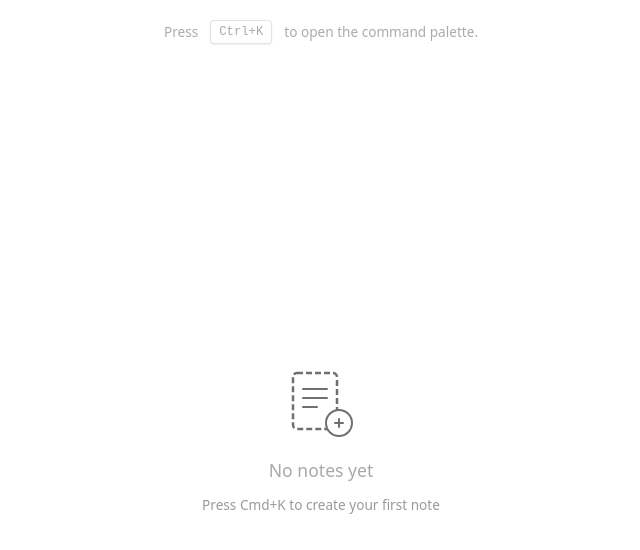
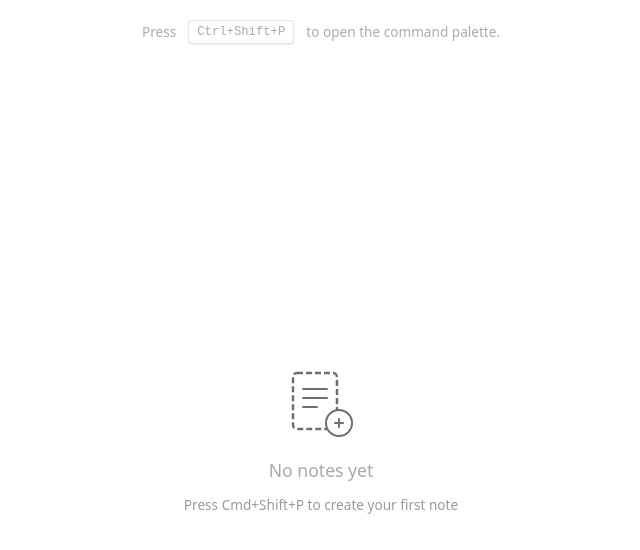
Before and after one commit to gongahkia/yoro, a React (Vite) app: page / in a window 1280 px wide. Shown: the top 550 px of the page, without its empty margins (319-959 px from the left). Built offline with nearby package versions, Linux system fonts and the light colour scheme; what gemoji would draw is missing.

Commit message:
feat(app): small changes specified

```diff
--- a/src/App.tsx
+++ b/src/App.tsx
@@ -411,13 +411,8 @@ function App() {
                 setIsHelpOpen(prev => !prev);
                 return;
             }
-            // Cmd+Shift+P or Cmd+K — command palette
+            // Cmd+Shift+P — command palette
             if ((e.metaKey || e.ctrlKey) && e.shiftKey && (e.key === 'p' || e.key === 'P')) {
-                e.preventDefault();
-                setIsPaletteOpen(prev => !prev);
-                return;
-            }
-            if ((e.metaKey || e.ctrlKey) && (e.key === 'k' || e.key === 'K') && !e.shiftKey) {
                 e.preventDefault();
                 setIsPaletteOpen(prev => !prev);
                 return;
--- a/src/components/NoteList.tsx
+++ b/src/components/NoteList.tsx
@@ -88,7 +88,7 @@ export const NoteList: React.FC<NoteListProps> = ({
                 <line x1="58" y1="54" x2="58" y2="62" stroke="currentColor" strokeWidth="2" strokeLinecap="round"/>
             </svg>
             <p className="empty-state-text">{sl ? 'No notes leh' : 'No notes yet'}</p>
-            <p className="empty-state-sub">{sl ? 'Press Cmd+K to create one lah' : 'Press Cmd+K to create your first note'}</p>
+            <p className="empty-state-sub">{sl ? 'Press Cmd+Shift+P to create one lah' : 'Press Cmd+Shift+P to create your first note'}</p>
         </div>
     );
 
@@ -254,7 +254,7 @@ export const NoteList: React.FC<NoteListProps> = ({
         <div className="note-list-container">
             {(viewMode === 'notion-grid' || viewMode === 'docs-list') && (
                 <div className="search-hint">
-                    Press <kbd>{navigator.platform.toUpperCase().indexOf('MAC') >= 0 ? 'Cmd' : 'Ctrl'}+K</kbd> {sl ? 'to open command palette lah.' : 'to open the command palette.'}
+                    Press <kbd>{navigator.platform.toUpperCase().indexOf('MAC') >= 0 ? 'Cmd' : 'Ctrl'}+Shift+P</kbd> {sl ? 'to open command palette lah.' : 'to open the command palette.'}
                     {selectedTag && <span className="active-filter">{sl ? `Filtering by #${selectedTag} leh` : `Filtering: #${selectedTag}`}</span>}
                 </div>
             )}
```
